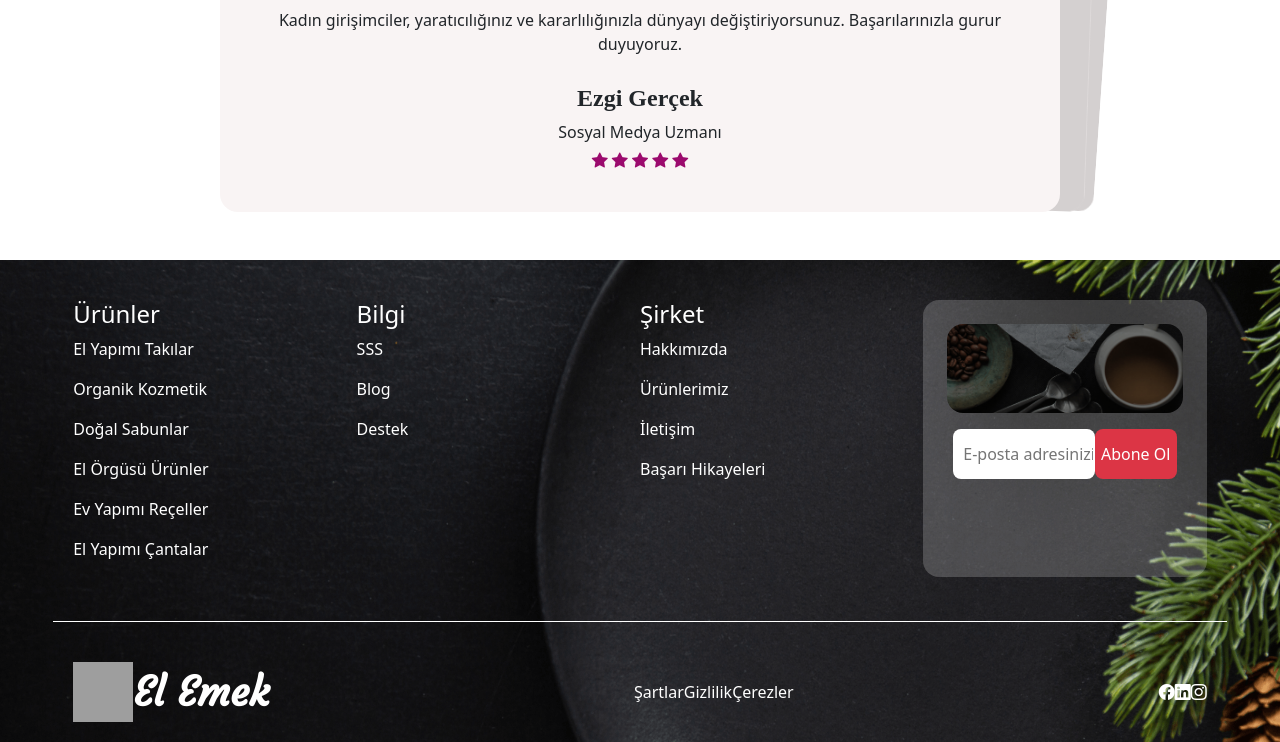
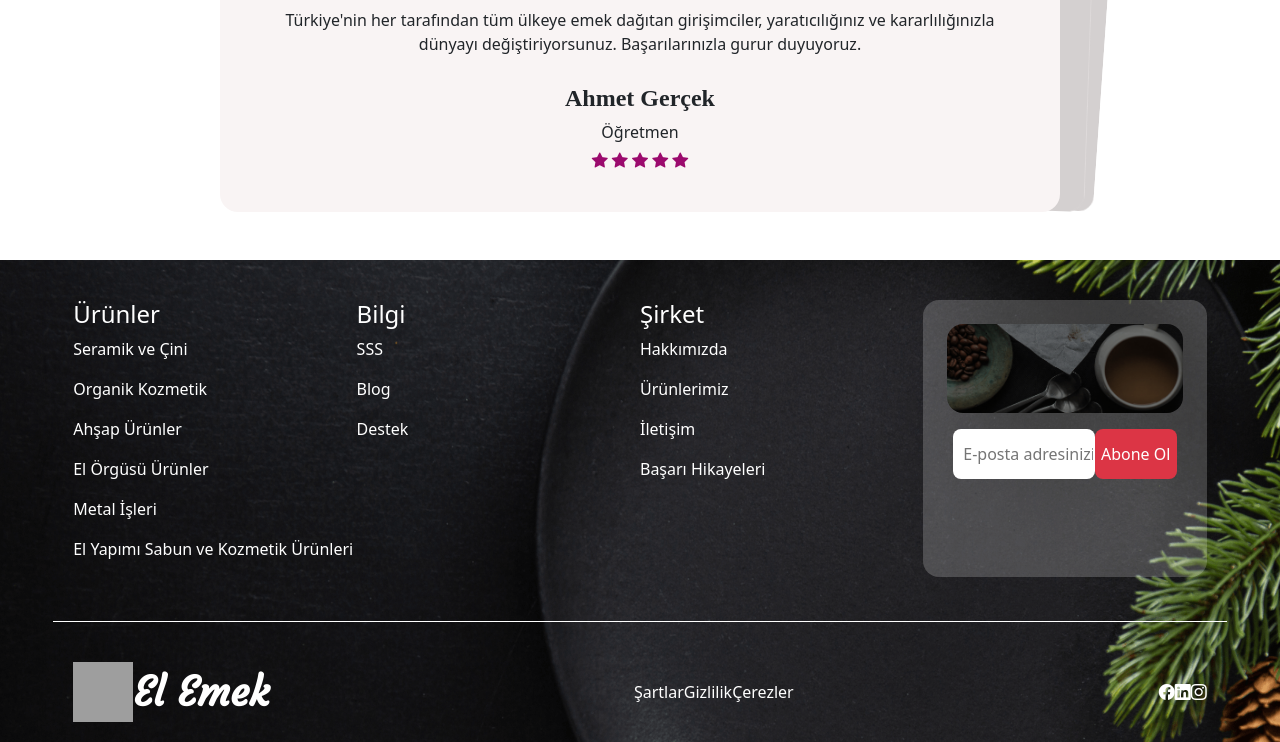
Before and after one commit to helinozalkan/eticaret, a PHP site: page / in a window 1280 px wide. Shown: the part 3860-4602 px from the top of the page. Run offline with PHP 8.4, Linux system fonts and the light colour scheme; data that the repository does not hold is empty; some libraries are stand-ins or nearby versions; some web fonts are replaced; grey boxes are pictures that could not be loaded.

Commit message:
anasayfa

```diff
--- a/index.php
+++ b/index.php
@@ -105,7 +105,7 @@ try {
             </button>
             <div class="dropdown-menu" aria-labelledby="navbarDropdown">
               <a class="dropdown-item" href="php/seller_register.php">Satıcı oluştur</a>
-              <a class="dropdown-item" href="php/motivation.php">CEO'dan Mesaj Var</a>
+              <a class="dropdown-item" href="php/motivation.php">Eticaret Ekibinden Mesaj Var</a>
               <a class="dropdown-item" href="#">Kategoriler</a>
               <a class="dropdown-item" href="#">Özellikler</a>
               <a class="dropdown-item" href="#">Satıcı Profili</a>
@@ -192,7 +192,7 @@ try {
       <div class="position-absolute top-50  start-50 translate-middle w-50" style="margin-top: -70px;">
         <div class="text-center">
           <div class="text-center fw-bold mb-3" style="color: black; font-size: 1vw;">Düşle, İnan , Başar</div>
-          <div class="baslik2" style="color: black; font-size: 4vw;">Kendi Ayakları Üzerinde Durabilen, Güçlü Kadınların Tercihi</div>
+          <div class="baslik2" style="color: black; font-size: 4vw;">El İşçiliğiyle Üretilmiş, Emeğe Saygı Duyanların Tercihi</div>
 
         </div>
       </div>
@@ -280,7 +280,7 @@ try {
     <span class="num" data-value="50">00</span>
     <span style="margin-top: 40px;">+</span>
   </div>
-  <span class="text">Kadın Girişimci</span>
+  <span class="text">Emekçi</span>
 </div>
 <div class="container border-end border-warning col-12 col-lg-3 text-center">
   <div class="sayac d-flex" style="padding-left: 100px;">
@@ -300,36 +300,36 @@ try {
   <div class="container-fluid mt-5 bg-light py-5 ms-4">
   <div class="row">
     <div class="col-12 col-md-5 text-center py-5">
-      <div class="text-start" style="color:rgb(155, 10, 109) ;">Yeni Ürünler</div>
+      <div class="text-start" style="color:rgb(155, 10, 109) ;">El Emeği Ürünlerin Hikayesine Ortak Olun</div>
       <div class="baslik3 text-start text-black fw-bold" style="font-size: 3vw;">Yeni Ürünlerimizi Deneyin</div>
-      <div class="text-start">Kadın girişimcilerimizin el emeği göz nuru ürünleriyle tanışın. Her biri özenle hazırlanmış ve sizler için sunulmuştur.</div>
+      <div class="text-start">eleneksel değerlerle modern tasarım anlayışını bir araya getiren bu e-ticaret deneyimi, sadece alışveriş yapmakla kalmayıp, zanaatın ruhunu keşfetmenize olanak tanır. Keşfedin, ilham alın ve emeğe değer katın.</div>
     </div>
     <div class="col-12 col-md-7">
       <div class="swiper ilk">
         <div class="swiper-wrapper mb-5">
           <div class="k swiper-slide iki"><img class="img" src="images/taki.jpg">
-            <div class="text-overlay">El Yapımı Takılar</div>
+            <div class="text-overlay">Seramik ve Çini</div>
           </div>
           <div class="k swiper-slide iki"><img class="img" src="images/kozmetik.jpg">
-            <div class="text-overlay">Organik Kozmetik Ürünleri</div>
+            <div class="text-overlay">Ahşap Ürünler</div>
           </div>
           <div class="k swiper-slide iki"><img class="img" src="images/dogalsabun.jpg">
-            <div class="text-overlay">Doğal Sabunlar</div>
+            <div class="text-overlay">Dokuma Ürünler</div>
           </div>
           <div class="k swiper-slide iki"><img class="img" src="images/orgu.jpg">
-            <div class="text-overlay">El Örgüsü Ürünler</div>
+            <div class="text-overlay">Takılar ve Aksesuarlar</div>
           </div>
           <div class="k swiper-slide iki"><img class="img" src="images/recel.jpg">
-            <div class="text-overlay">Ev Yapımı Reçeller</div>
+            <div class="text-overlay">Deri Ürünler</div>
           </div>
           <div class="k swiper-slide iki"><img class="img" src="images/orgucanta.jpg">
-            <div class="text-overlay">El Yapımı Çantalar</div>
+            <div class="text-overlay">Metal İşleri</div>
           </div>
           <div class="k swiper-slide iki"><img class="img" src="images/bakim.jpg">
             <div class="text-overlay">Doğal Cilt Bakım Ürünleri</div>
           </div>
           <div class="k swiper-slide iki"><img class="img" src="images/dekormum.jpg">
-            <div class="text-overlay">El Yapımı Mumlar</div>
+            <div class="text-overlay">El Yapımı Sabun ve Kozmetik Ürünleri</div>
           </div>
           <div class="k swiper-slide iki"><img class="img" src="images/gingercookie.jpg">
             <div class="text-overlay">Organik Gıda Ürünleri</div>
@@ -410,15 +410,15 @@ try {
     </div>
     <div class="col-12 col-md-6 px-5 mt-4">
       <div class="text-start" style="color:rgb(155, 10, 109) ;">Hakkımızda</div>
-      <div class="baslik3 text-start text-black fw-bold" style="font-size: 3vw;">Başarıya Giden Yolculuğumuz. Kadın Girişimcilerin Hikayesi</div>
-      <div class="text-start">Kadın girişimcilerimizin azmi ve yaratıcılığı ile dolu bir yolculuk. Her biri kendi alanında fark yaratan kadınların hikayeleri.</div>
+      <div class="baslik3 text-start text-black fw-bold" style="font-size: 3vw;">Başarıya Giden Yolculuğumuz: Emekçilerimizin Özverisi.</div>
+      <div class="text-start">Emekçi girişimcilerimizin azmi ve yaratıcılığı ile dolu bir yolculuk. Her biri kendi alanında fark yaratan Türkiye'nin dört bir yanındaki emekçinin hikayeleri.</div>
       <div class="row">
         <div class="col-6 border-end" style="margin-top: 20px;">
           <div class="mb-2">
             <i class="bi bi-check-circle" style="color:rgb(155, 10, 109) ;"></i> Sıcak ve Samimi Ortam
           </div>
           <div class="mb-4">
-            <i class="bi bi-check-circle" style="color:rgb(155, 10, 109) ;"></i> Kadın Girişimciler İçin İlham Verici Hikayeler
+            <i class="bi bi-check-circle" style="color:rgb(155, 10, 109) ;"></i> Girişimciler İçin İlham Verici Hikayeler
           </div>
           <div>
             <button type="button" class="btn ms-2 text-white"
@@ -431,7 +431,7 @@ try {
             style="border-radius: 50%; height: 70px; width: 70px; margin-left: 10px;">
           <div class="ms-3">
             <div>Zeynep Tekin</div>
-            <div style="color: rgb(105, 101, 101); font-weight: bold; font-size: 12px;">Kurucu & CEO</div>
+            <div style="color: rgb(105, 101, 101); font-weight: bold; font-size: 12px;">Eticaret Ekibi</div>
           </div>
         </div>
       </div>
@@ -442,7 +442,7 @@ try {
 <div class="container-fluid p-0 bg-dark mt-5" style="min-height: 200px; max-height: 50vh; height: auto;">
   <div class="row">
     <div class="baslik3 col-6 text-white p-5" style="font-weight:bold; font-size: 45px;">
-      Kadın Girişimcilerden %50'den Fazla İndirim
+      Girişimcilerden %50'den Fazla İndirim
       <div>
         <button type="button" class="btn ms-2 text-white"
           style="background-color:rgb(155, 10, 109) ;border-radius: 20; height: 40px; width: 120px;margin-top: 0px;">Hemen Al</button>
@@ -492,10 +492,10 @@ try {
         <div class=" b bg-light rounded-4 bg-white " style=" height: 410px; width: 350px;">
           <img src="images/kevser.jpeg " class="img-b rounded-top-4" style=" height: 300px; width: 350px;">
           <div class="baslik3 text-center fs-4 fw-bold mt-3">
-            Kevser Semiz
+            Ayşe Türkmen, Muğla
           </div>
           <div class="text-center" style="font-size: 13px; color:rgb(155, 10, 109) ;">
-            Yazılım Mühendisi
+            Ev Hanımı
           </div>
           <div class="text-center mt-2" style="color:rgb(155, 10, 109) ;">
             <i class="bi bi-facebook  mx-2"></i>
@@ -508,7 +508,7 @@ try {
         <div class=" b bg-light rounded-4 bg-white" style=" height: 410px; width: 350px;">
           <img src="images/zey.jpeg " class="img-b rounded-top-4" style=" height: 300px; width: 350px;">
           <div class="baslik3 text-center fs-4 fw-bold mt-3">
-            Zeynep Nuriye Tekin
+            Zeynep Nuriye Tekin, Balıkesir
           </div>
           <div class="text-center" style="font-size: 13px; color:rgb(155, 10, 109) ;">
             Yazılım Mühendisi
@@ -524,10 +524,10 @@ try {
         <div class=" b bg-light rounded-4 bg-white" style=" height: 410px; width: 350px;">
           <img src="images/fatma.png " class="img-b rounded-top-4" style=" height: 300px; width: 350px;">
           <div class="baslik3 text-center fs-4 fw-bold mt-3">
-            Fatma Hümeyra Gül
+            Seher Yılmaz, Burdur
           </div>
           <div class="text-center" style="font-size: 13px; color:rgb(155, 10, 109) ;">
-            Yazılım Mühendisi
+            Takı Tasarımcısı
           </div>
           <div class="text-center mt-2" style="color:rgb(155, 10, 109) ;">
             <i class="bi bi-facebook  mx-2"></i>
@@ -548,7 +548,7 @@ try {
       Yorumlar
     </div>
     <div class="baslik3" style="font-size: 50px;">
-      Ünlü Kadınlardan Yorumlar
+      Girişimcilerde Gelen Yorumlar
     </div>
   </div>
 </div>
@@ -560,13 +560,13 @@ try {
         <img src="images/58.png" alt="Ünlü Kadın"
           style="border-radius: 50%; height: 100px; width: 100px; margin-left: 350px;margin-top: 30px;">
         <div class="fs-6 px-5 mt-3">
-          Kadın girişimciler, yaratıcılığınız ve kararlılığınızla dünyayı değiştiriyorsunuz. Başarılarınızla gurur duyuyoruz.
+          Türkiye'nin her tarafından tüm ülkeye emek dağıtan girişimciler, yaratıcılığınız ve kararlılığınızla dünyayı değiştiriyorsunuz. Başarılarınızla gurur duyuyoruz.
         </div>
         <div class="baslik3 fw-bold fs-4 mt-4">
-          Ezgi Gerçek
+          Ahmet Gerçek
         </div>
         <div class="px-5 mt-1">
-          Sosyal Medya Uzmanı
+          Öğretmen
         </div>
         <div class="starts mx-3 mt-1" style="color:rgb(155, 10, 109) ;">
           <i class="bi bi-star-fill"></i>
@@ -604,10 +604,10 @@ try {
         <img src="images/yorum2.jpg" alt="Ünlü Kadın"
           style="border-radius: 50%; height: 100px; width: 100px; margin-left: 350px;margin-top: 30px;">
         <div class="fs-6 px-5 mt-3">
-          Kadın girişimciler, cesaretiniz ve yenilikçi ruhunuzla gurur duyuyoruz. Sizler, geleceğin liderlerisiniz.
+          Değerli girişimciler, cesaretiniz ve yenilikçi ruhunuzla gurur duyuyoruz. Sizler, geleceğin liderlerisiniz.
         </div>
         <div class="baslik3 fw-bold fs-4 mt-4">
-          Emel Yıldız
+          Ali Yıldız
         </div>
         <div class="px-5 mt-1">
           Tasarım Uzmanı
@@ -631,12 +631,12 @@ try {
         style="z-index: 2; background-color: transparent; padding: 20px; margin-top: 20px; width: 90%;">
         <div class="col-lg-3 mb-4">
           <h4>Ürünler</h4>
-          <p>El Yapımı Takılar</p>
+          <p>Seramik ve Çini</p>
           <p>Organik Kozmetik</p>
-          <p>Doğal Sabunlar</p>
+          <p>Ahşap Ürünler</p>
           <p>El Örgüsü Ürünler</p>
-          <p>Ev Yapımı Reçeller</p>
-          <p>El Yapımı Çantalar</p>
+          <p>Metal İşleri</p>
+          <p>El Yapımı Sabun ve Kozmetik Ürünleri</p>
         </div>
         <div class="col-lg-3 mb-4">
           <h4>Bilgi</h4>
```
Also changed, not shown: php/motivation.php (+14 -15 lines).
